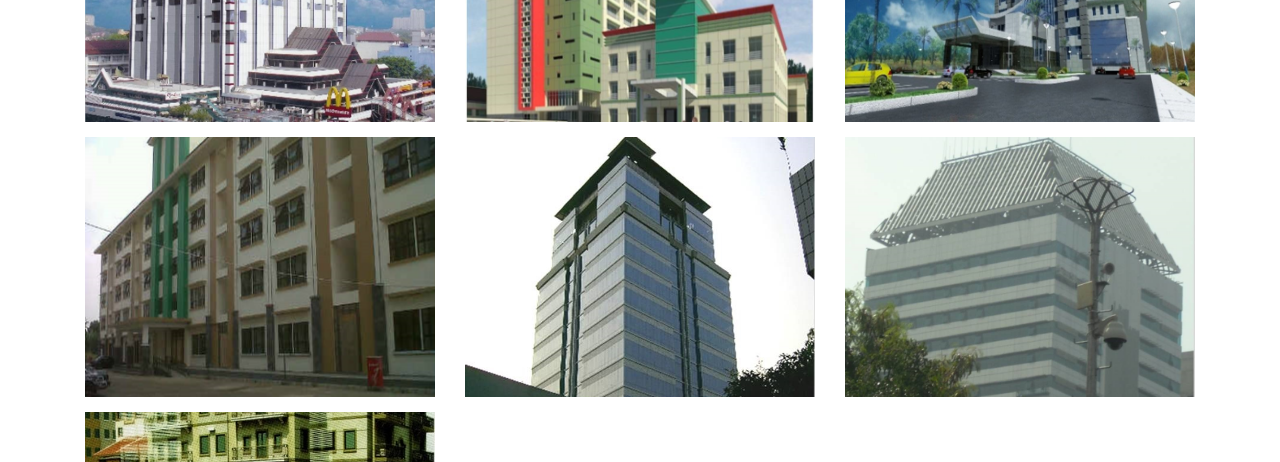
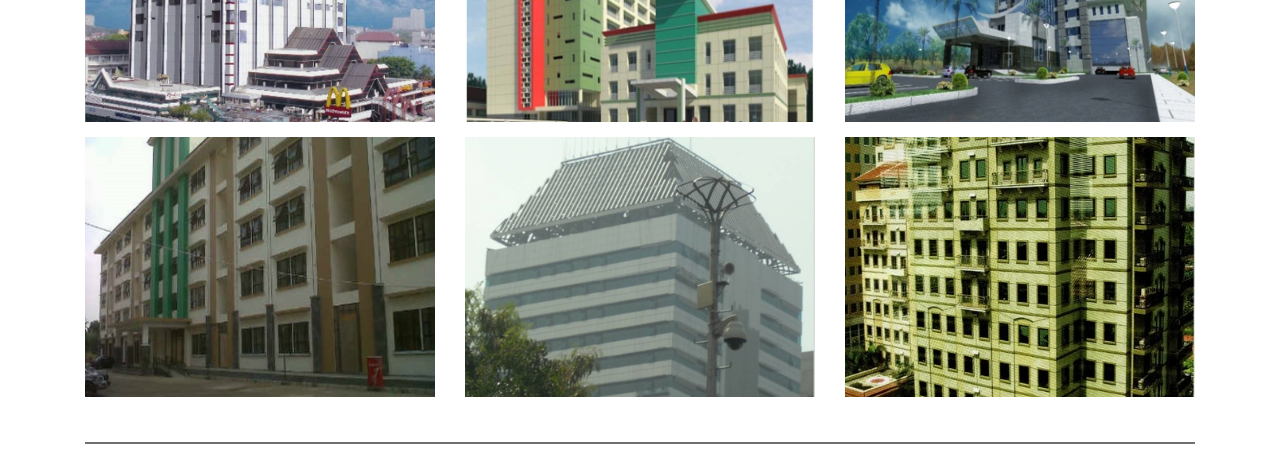
Before and after one commit to luthfimunadzar/deta-decon, a Nuxt app: page /project in a window 1280 px wide. Shown: the part 3460-3922 px from the top of the page. Built offline with nearby package versions, Linux system fonts and the light colour scheme.

Commit message:
remove redundant

```diff
--- a/pages/project.vue
+++ b/pages/project.vue
@@ -368,13 +368,13 @@ export default {
               cat: 'Supervision Consultant',
               img: '/project-37.jpg',
           },
-          {
-              id: 38,
-              nama: "Block C and D Buildings in East Jakarta Mayor's Office",
-              year: '2007-2009',
-              cat: 'Supervision Consultant',
-              img: '/project-38.jpg',
-          },
+        //   {
+        //       id: 38,
+        //       nama: "Block C and D Buildings in East Jakarta Mayor's Office",
+        //       year: '2007-2009',
+        //       cat: 'Supervision Consultant',
+        //       img: '/project-38.jpg',
+        //   },
           {
               id: 39,
               nama: "Blok G Building as a Green Building",
```
